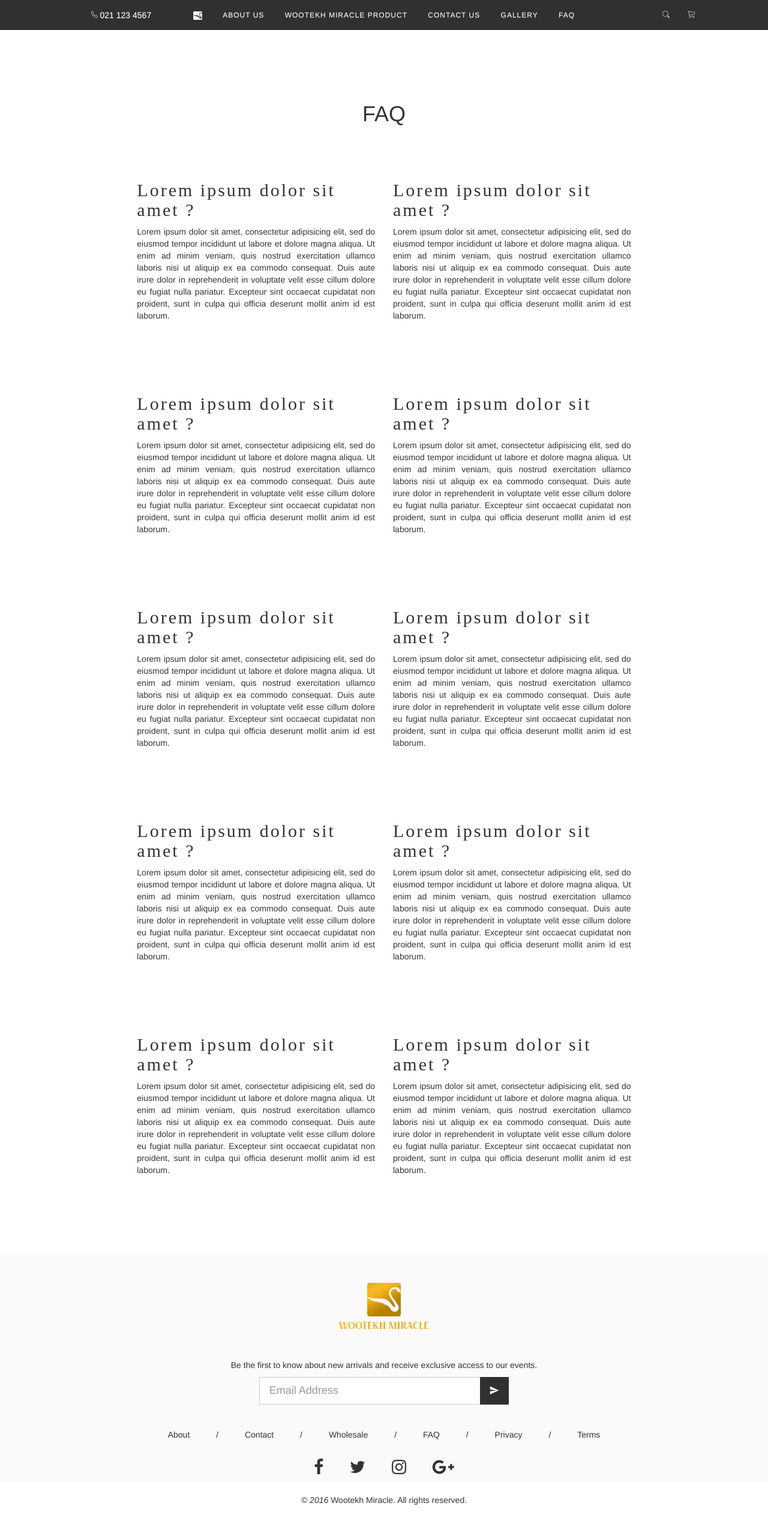
After one commit to OSA182/wootekh-miracle, a CodeIgniter app: page /wootekh-miracle/faq in a window 1280 px wide. The commit adds this page. Shown: the whole page at 60% size. Run offline with CodeIgniter, Linux system fonts and the light colour scheme; some libraries are stand-ins or nearby versions; some web fonts are replaced.

Commit message:
Other Page

```diff
--- /dev/null
+++ b/application/controllers/Faq.php
@@ -0,0 +1,12 @@
+<?php
+defined('BASEPATH') OR exit('No direct script access allowed');
+
+class Faq extends CI_Controller {
+
+	public function index()
+	{
+        $data['title'] = "Frequently Asked Question";
+        $data['content'] = "faq";
+		$this->load->view('template', $data);
+	}
+}
--- a/application/controllers/Welcome.php
+++ b/application/controllers/Welcome.php
@@ -20,6 +20,8 @@ class Welcome extends CI_Controller {
 	 */
 	public function index()
 	{
-		$this->load->view('template');
+        $data['title'] = "";
+        $data['content'] = "home";
+		$this->load->view('template', $data);
 	}
 }
--- /dev/null
+++ b/application/views/pages/faq.php
@@ -0,0 +1,96 @@
+<div class="content">
+
+<div class="col-md-8 col-md-offset-2">
+    <div class="row" style="margin-bottom: 100px;">
+        <h1 class="text-center">FAQ</h1>
+        <br /><br /><br />
+        <div class="col-md-6">
+            <h2>Lorem ipsum dolor sit amet ?</h2>
+            <div class="text-justify">
+                Lorem ipsum dolor sit amet, consectetur adipisicing elit, sed do eiusmod tempor incididunt ut labore et dolore magna aliqua. Ut enim ad minim veniam, quis nostrud exercitation ullamco laboris nisi ut aliquip ex ea commodo consequat. Duis aute irure dolor in reprehenderit in voluptate velit esse cillum dolore eu fugiat nulla pariatur. Excepteur sint occaecat cupidatat non proident, sunt in culpa qui officia deserunt mollit anim id est laborum.
+            </div>
+        </div>
+        <div class="col-md-6">
+            <h2>Lorem ipsum dolor sit amet ?</h2>
+            <div class="text-justify">
+                Lorem ipsum dolor sit amet, consectetur adipisicing elit, sed do eiusmod tempor incididunt ut labore et dolore magna aliqua. Ut enim ad minim veniam, quis nostrud exercitation ullamco laboris nisi ut aliquip ex ea commodo consequat. Duis aute irure dolor in reprehenderit in voluptate velit esse cillum dolore eu fugiat nulla pariatur. Excepteur sint occaecat cupidatat non proident, sunt in culpa qui officia deserunt mollit anim id est laborum.
+            </div>
+        </div>
+        <div class="clearfix">
+
+        </div>
+    </div>
+    <div class="row" style="margin-bottom: 100px;">
+        <div class="col-md-6">
+            <h2>Lorem ipsum dolor sit amet ?</h2>
+            <div class="text-justify">
+                Lorem ipsum dolor sit amet, consectetur adipisicing elit, sed do eiusmod tempor incididunt ut labore et dolore magna aliqua. Ut enim ad minim veniam, quis nostrud exercitation ullamco laboris nisi ut aliquip ex ea commodo consequat. Duis aute irure dolor in reprehenderit in voluptate velit esse cillum dolore eu fugiat nulla pariatur. Excepteur sint occaecat cupidatat non proident, sunt in culpa qui officia deserunt mollit anim id est laborum.
+            </div>
+        </div>
+        <div class="col-md-6">
+            <h2>Lorem ipsum dolor sit amet ?</h2>
+            <div class="text-justify">
+                Lorem ipsum dolor sit amet, consectetur adipisicing elit, sed do eiusmod tempor incididunt ut labore et dolore magna aliqua. Ut enim ad minim veniam, quis nostrud exercitation ullamco laboris nisi ut aliquip ex ea commodo consequat. Duis aute irure dolor in reprehenderit in voluptate velit esse cillum dolore eu fugiat nulla pariatur. Excepteur sint occaecat cupidatat non proident, sunt in culpa qui officia deserunt mollit anim id est laborum.
+            </div>
+        </div>
+        <div class="clearfix">
+
+        </div>
+    </div>
+    <div class="row" style="margin-bottom: 100px;">
+        <div class="col-md-6">
+            <h2>Lorem ipsum dolor sit amet ?</h2>
+            <div class="text-justify">
+                Lorem ipsum dolor sit amet, consectetur adipisicing elit, sed do eiusmod tempor incididunt ut labore et dolore magna aliqua. Ut enim ad minim veniam, quis nostrud exercitation ullamco laboris nisi ut aliquip ex ea commodo consequat. Duis aute irure dolor in reprehenderit in voluptate velit esse cillum dolore eu fugiat nulla pariatur. Excepteur sint occaecat cupidatat non proident, sunt in culpa qui officia deserunt mollit anim id est laborum.
+            </div>
+        </div>
+        <div class="col-md-6">
+            <h2>Lorem ipsum dolor sit amet ?</h2>
+            <div class="text-justify">
+                Lorem ipsum dolor sit amet, consectetur adipisicing elit, sed do eiusmod tempor incididunt ut labore et dolore magna aliqua. Ut enim ad minim veniam, quis nostrud exercitation ullamco laboris nisi ut aliquip ex ea commodo consequat. Duis aute irure dolor in reprehenderit in voluptate velit esse cillum dolore eu fugiat nulla pariatur. Excepteur sint occaecat cupidatat non proident, sunt in culpa qui officia deserunt mollit anim id est laborum.
+            </div>
+        </div>
+        <div class="clearfix">
+
+        </div>
+    </div>
+    <div class="row" style="margin-bottom: 100px;">
+        <div class="col-md-6">
+            <h2>Lorem ipsum dolor sit amet ?</h2>
+            <div class="text-justify">
+                Lorem ipsum dolor sit amet, consectetur adipisicing elit, sed do eiusmod tempor incididunt ut labore et dolore magna aliqua. Ut enim ad minim veniam, quis nostrud exercitation ullamco laboris nisi ut aliquip ex ea commodo consequat. Duis aute irure dolor in reprehenderit in voluptate velit esse cillum dolore eu fugiat nulla pariatur. Excepteur sint occaecat cupidatat non proident, sunt in culpa qui officia deserunt mollit anim id est laborum.
+            </div>
+        </div>
+        <div class="col-md-6">
+            <h2>Lorem ipsum dolor sit amet ?</h2>
+            <div class="text-justify">
+                Lorem ipsum dolor sit amet, consectetur adipisicing elit, sed do eiusmod tempor incididunt ut labore et dolore magna aliqua. Ut enim ad minim veniam, quis nostrud exercitation ullamco laboris nisi ut aliquip ex ea commodo consequat. Duis aute irure dolor in reprehenderit in voluptate velit esse cillum dolore eu fugiat nulla pariatur. Excepteur sint occaecat cupidatat non proident, sunt in culpa qui officia deserunt mollit anim id est laborum.
+            </div>
+        </div>
+        <div class="clearfix">
+
+        </div>
+    </div>
+    <div class="row" style="margin-bottom: 100px;">
+        <div class="col-md-6">
+            <h2>Lorem ipsum dolor sit amet ?</h2>
+            <div class="text-justify">
+                Lorem ipsum dolor sit amet, consectetur adipisicing elit, sed do eiusmod tempor incididunt ut labore et dolore magna aliqua. Ut enim ad minim veniam, quis nostrud exercitation ullamco laboris nisi ut aliquip ex ea commodo consequat. Duis aute irure dolor in reprehenderit in voluptate velit esse cillum dolore eu fugiat nulla pariatur. Excepteur sint occaecat cupidatat non proident, sunt in culpa qui officia deserunt mollit anim id est laborum.
+            </div>
+        </div>
+        <div class="col-md-6">
+            <h2>Lorem ipsum dolor sit amet ?</h2>
+            <div class="text-justify">
+                Lorem ipsum dolor sit amet, consectetur adipisicing elit, sed do eiusmod tempor incididunt ut labore et dolore magna aliqua. Ut enim ad minim veniam, quis nostrud exercitation ullamco laboris nisi ut aliquip ex ea commodo consequat. Duis aute irure dolor in reprehenderit in voluptate velit esse cillum dolore eu fugiat nulla pariatur. Excepteur sint occaecat cupidatat non proident, sunt in culpa qui officia deserunt mollit anim id est laborum.
+            </div>
+        </div>
+        <div class="clearfix">
+
+        </div>
+    </div>
+
+</div>
+<div class="clearfix">
+
+</div>
+</div>
--- a/application/views/template.php
+++ b/application/views/template.php
@@ -1,4 +1,9 @@
 <?php $this->load->view('template/header');?>
 <?php $this->load->view('template/menu');?>
-<?php $this->load->view('pages/home');?>
+
+<?php
+if(isset($content)){
+    $this->load->view('pages/' . $content);
+}
+?>
 <?php $this->load->view('template/footer');?>
--- a/application/views/template/footer.php
+++ b/application/views/template/footer.php
@@ -1,5 +1,44 @@
 <!-- naro script -->
+<div class="last">
+    <img src="assets/img/logo.png" alt="logo" class="logo" />
+    <p>
+        Be the first to know about new arrivals and receive exclusive access to our events.
+    </p>
+    <div class="col-sm-12">
+        <div class="col-md-4 col-md-offset-4 no-padding">
+            <div class="input-group">
+                <input type="text" id="search" name="search" placeholder="Email Address" class="form-control input-lg">
+                <span class="input-group-btn">
+                    <button class="btn btn-lg btn-wootekh"><i class="ion ion-android-send"></i></button>
+                </span>
+            </div>
+        </div>
+    </div>
+    <div class="clearfix">
 
+    </div>
+    <div id="menu-last">
+        <ul>
+            <li><a href="<?= base_url('about/') ?>">About</a></li>
+            <li>/</li>
+            <li><a href="<?= base_url('contact/') ?>">Contact</a></li>
+            <li>/</li>
+            <li><a href="#">Wholesale</a></li>
+            <li>/</li>
+            <li><a href="<?= base_url('faq/') ?>">FAQ</a></li>
+            <li>/</li>
+            <li><a href="#">Privacy</a></li>
+            <li>/</li>
+            <li><a href="#">Terms</a></li>
+        </ul>
+        <ul>
+            <li><a href="#"><i class="fa fa-2x fa-facebook"></i></a></li>
+            <li><a href="#"><i class="fa fa-2x fa-twitter"></i></a></li>
+            <li><a href="#"><i class="fa fa-2x fa-instagram"></i></a></li>
+            <li><a href="#"><i class="fa fa-2x fa-google-plus"></i></a></li>
+        </ul>
+    </div>
+</div>
     <div class="footer">
       <em>&copy; 2016</em> Wootekh Miracle. All rights reserved.
     </div>
--- a/application/views/template/header.php
+++ b/application/views/template/header.php
@@ -2,7 +2,7 @@
 <html>
     <head>
         <meta charset="UTF-8">
-        <title>Wootekh Miracle</title>
+        <title><?php if(isset($title)) echo $title . ' | ' ?>Wootekh Miracle</title>
         <link rel='shortcut icon' type='image/x-icon' href='  assets/img/favicon.ico'/>
         <meta content='width=device-width, initial-scale=1, maximum-scale=1, user-scalable=no' name='viewport'>
 
--- a/application/views/template/menu.php
+++ b/application/views/template/menu.php
@@ -12,11 +12,12 @@
 
             <div class="col-md-8 navbar-2 no-padding">
                 <ul class="nav navbar-nav navbar-wootekh no-padding">
-                    <li><a href="#">About Us</a></li>
-                    <li><a href="#">Wootekh Miracle Product</a></li>
-                    <li><a href="#">Contact Us</a></li>
-                    <li><a href="#">Gallery</a></li>
-                    <li><a href="#">FAQ</a></li>
+                    <li class="hidden-md"><a href="<?= base_url() ?>"><img src="<?= base_url('assets/img/logo-icon.png') ?>" width="15px" ></a></li>
+                    <li><a href="<?= base_url('about/') ?>">ABOUT US</a></li>
+                    <li><a href="<?= base_url('product/') ?>">WOOTEKH MIRACLE PRODUCT</a></li>
+                    <li><a href="<?= base_url('contact/') ?>">CONTACT US</a></li>
+                    <li><a href="#">GALLERY</a></li>
+                    <li><a href="<?= base_url('faq/') ?>">FAQ</a></li>
                 </ul>
             </div>
             <div class="col-md-2 navbar-3">
--- a/assets/css/style.css
+++ b/assets/css/style.css
@@ -183,6 +183,8 @@ body{
 	position: relative;
 	display: inline-block;
 	text-align: center;
+	font-size: 12px;
+	letter-spacing: 1px;
 }
 
 .navbar-wootekh li {
@@ -279,6 +281,10 @@ img{
 	text-align: center !important;
 }
 
+.text-justify{
+	text-align: justify !important;
+}
+
 .footer{
 	padding: 10px 0px 20px 0px !important;
 	text-align: center;
@@ -307,6 +313,10 @@ a:hover{
 	width: 400px;
 }
 
+
+.content{
+	padding-top: 100px;
+}
 
 
 
```
Also changed, not shown: application/controllers/About.php (added, +12 -0 lines), application/controllers/Contact.php (added, +12 -0 lines), application/controllers/Product.php (added, +12 -0 lines), application/views/pages/about.php (added, +44 -0 lines), application/views/pages/contact.php (added, +62 -0 lines), application/views/pages/home.php (+0 -40 lines), application/views/pages/product.php (added, +58 -0 lines), .htaccess (added).
